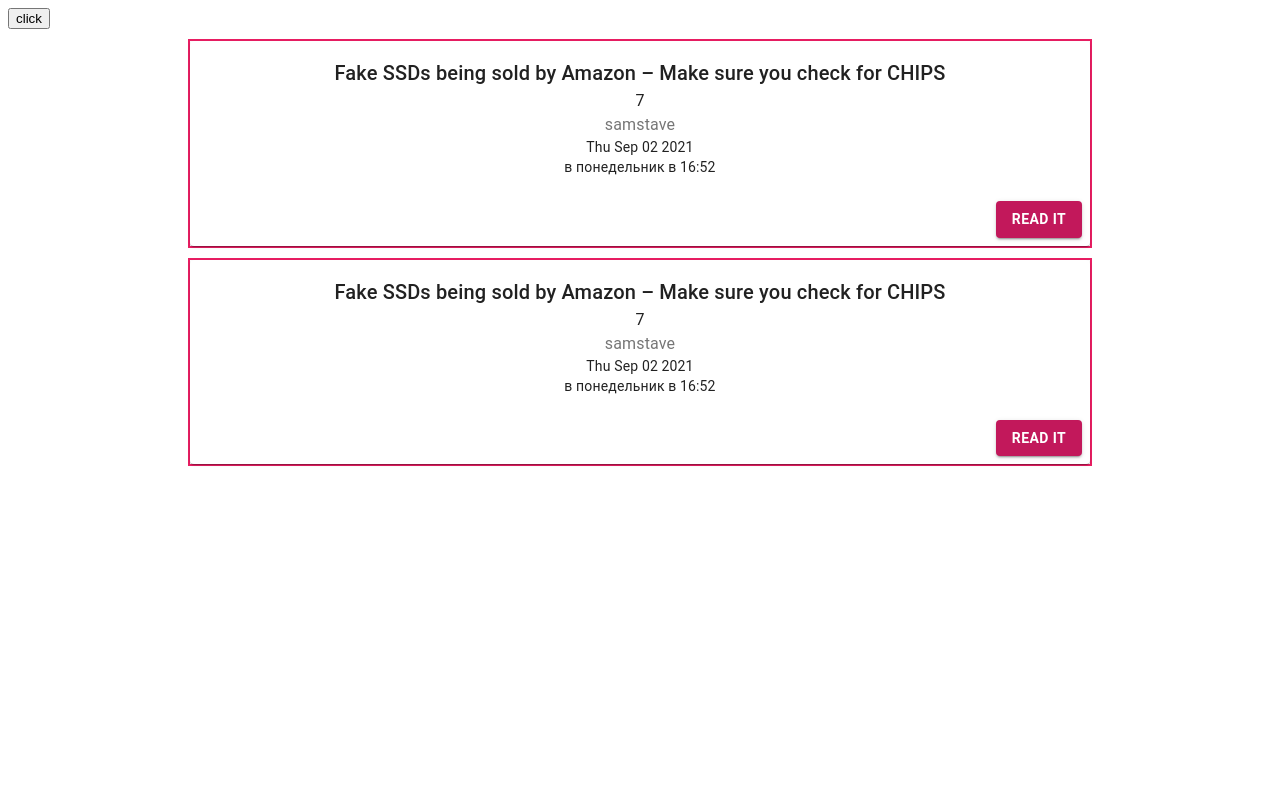
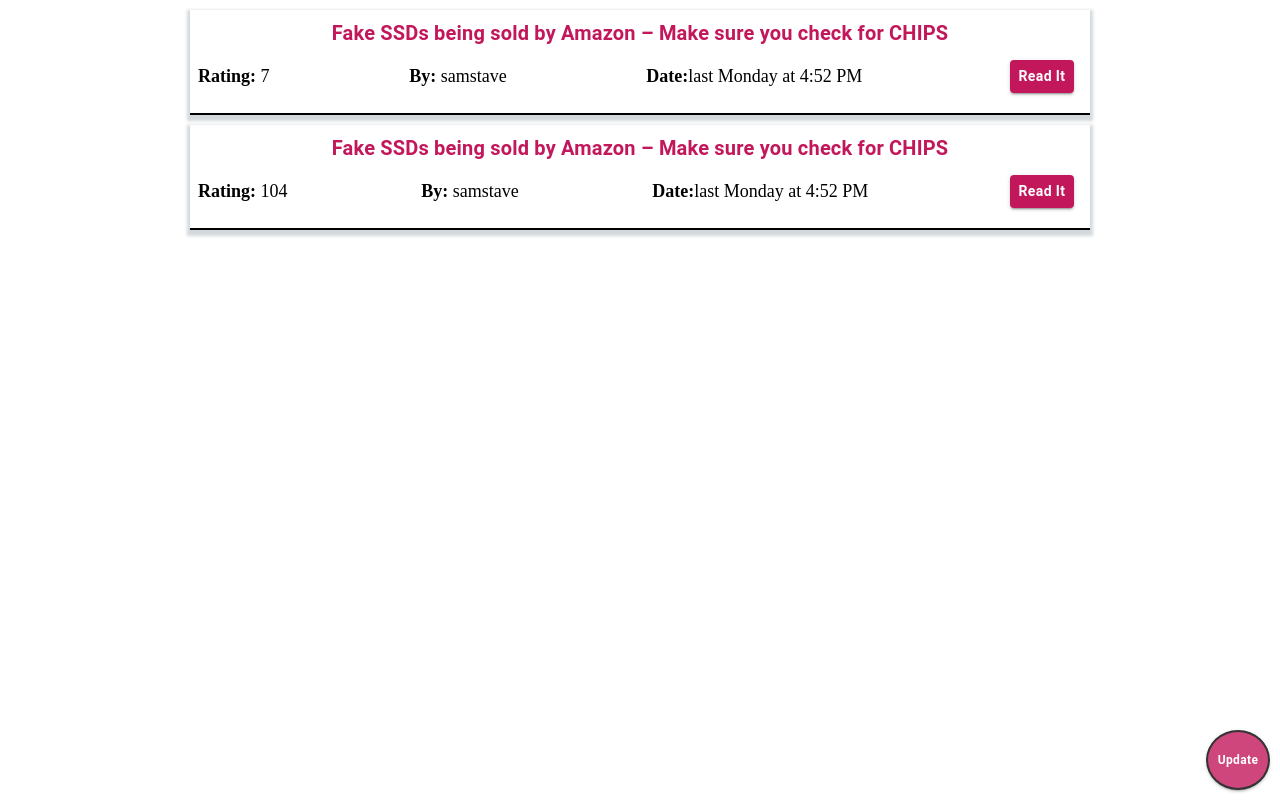
Before and after one commit to oloven1337/hacker-news, a React (Create React App) app: page / in a window 1280 px wide. Built offline with nearby package versions, Linux system fonts and the light colour scheme.

Commit message:
refactor and add styles

```diff
--- a/src/__data__/actions/comments.js
+++ b/src/__data__/actions/comments.js
@@ -39,7 +39,7 @@
             ))
         const comments = await Promise.all(promises)
         const childComments = comments.map(({ data }) => data)
-
+        console.log(childComments)
         dispatch({
             type: types.FETCH_CHILD_COMMENTS_SUCCESS,
             payload: childComments
--- a/src/__data__/actions/news.js
+++ b/src/__data__/actions/news.js
@@ -67,7 +67,7 @@
                     descendants: 3,
                     id: 28394402,
                     kids: [28395128, 28394667, 28394426],
-                    score: 7,
+                    score: 104,
                     time: 1630601573,
                     title: 'Fake SSDs being sold by Amazon – Make sure you check for CHIPS',
                     type: 'story'
--- a/src/__data__/reducers/comments.js
+++ b/src/__data__/reducers/comments.js
@@ -47,22 +47,17 @@
         case types.FETCH_CHILD_COMMENTS_REQUEST: {
             return {
                 ...state
-                // isFetching: true
             }
         }
         case types.FETCH_CHILD_COMMENTS_SUCCESS: {
-            const prevComments = putChildComments(state.comments, action.payload)
-            console.log(prevComments === state.comments)
             return {
                 ...state,
                 comments: putChildComments(state.comments, action.payload)
-                // isFetching: false
             }
         }
         case types.FETCH_CHILD_COMMENTS_ERROR: {
             return {
                 ...state,
-                // isFetching: false,
                 hasError: true
             }
         }
--- a/src/__data__/selectors/comments.js
+++ b/src/__data__/selectors/comments.js
@@ -1,2 +1 @@
 export const commentsSelector = state => state.comments.comments
-// export const commentsById = state => state.comment.commentsById
--- a/src/components/comment/comments.jsx
+++ b/src/components/comment/comments.jsx
@@ -13,10 +13,6 @@
         setClickPermission(true)
     }
 
-    // if (childComments) {
-    //     return childComments.map((comment) => <CommentItem key={comment.id} {...comment}/>)
-    // }
-
     return (
         <div>
             <CommentWrapper>
@@ -27,20 +23,13 @@
                     <p dangerouslySetInnerHTML={{ __html: text }}/>
                 </ParagraphStyled>
                 {kids.length !== 0 && !clickPermission
-                    ? (<ButtonStyled
-                        variant="contained"
-                        color="primary"
-                        onClick={handleClickComments}
-                    >
-                        Show more
-                    </ButtonStyled>)
-                    : null}
-                {/*{kids.length !== 0 && clickPermission && commentsByIdSelector*/}
-                {/*    ? commentsByIdSelector.map((element, i) => (*/}
-                {/*        <Comment key={i} {...element}/>*/}
-                {/*    ))*/}
-                {/*    : null*/}
-                {/*}*/}
+                && (<ButtonStyled
+                    variant="contained"
+                    color="primary"
+                    onClick={handleClickComments}
+                >
+                    Show more
+                </ButtonStyled>)}
                 {childComments && childComments.map((comment) => (
                     <CommentItem key={comment.id} {...comment}/>
                 ))}
@@ -48,13 +37,3 @@
         </div>
     )
 }
-
-// export const Comment = ({ comments }) => {
-//     return (
-//         <div>
-//             {comments.map((comment) => {
-//                 return <CommentItem key={comment.id} {...comment}/>
-//             })}
-//         </div>
-//     )
-// }
--- a/src/pages/main/index.jsx
+++ b/src/pages/main/index.jsx
@@ -1,20 +1,27 @@
-import React, { useRef, useState } from 'react'
+import React from 'react'
 import { useDispatch, useSelector } from 'react-redux'
 import { formatRelative, subDays } from 'date-fns'
-import { ru } from 'date-fns/locale'
 import { Link } from 'react-router-dom'
-import { Card, CardActions, CardContent, Typography } from '@material-ui/core'
+import { CardActions } from '@material-ui/core'
 
 import { isLoading, newsList } from '../../__data__/selectors/news'
 import { getAll } from '../../__data__/actions/news'
 
-import { NewsItem, ButtonStyled } from './style'
+import {
+    NewsItem,
+    ButtonStyled,
+    WrapperCard,
+    TextStyled,
+    CardStyled,
+    TitleStyled,
+    ButtonStyledUpdate,
+    Wrapper
+} from './style'
 
 const News = () => {
     const dispatch = useDispatch()
     const isFetching = useSelector(isLoading)
     const items = useSelector(newsList)
-    const intervalRef = useRef()
 
     React.useEffect(() => {
         // const intervalId = setInterval(() => {
@@ -36,30 +43,26 @@
     }
 
     return (
-        <>
-            <button onClick={handleClickUpdate}>click</button>
+        <Wrapper>
             {items.map(({ id, title, score, by, time, url, descendants } = {}) => {
                 return <NewsItem key={id}>
-                    <Card>
-                        <CardContent>
-                            <Typography variant="h6">
+                    <CardStyled>
+                        <TitleStyled>
                             {title}
-                            </Typography>
-                            <Typography component="h2">
-                                {score}
-                            </Typography>
-                            <Typography color="textSecondary">
-                                {by}
-                            </Typography>
-                            <Typography variant="body2" component="p">
-                                {new Date(time * 1000).toDateString()}
-                                <br/>
+                        </TitleStyled>
+                        <WrapperCard>
+                            <TextStyled variant="h6">
+                                <strong>Rating:</strong> {score}
+                            </TextStyled>
+                            <TextStyled>
+                                <strong>By:</strong> {by}
+                            </TextStyled>
+                            <TextStyled variant="body2">
+                                <strong>Date:</strong>
                                 {formatRelative(
                                     subDays(new Date(time * 1000), 3),
-                                    new Date(time * 1000), { locale: ru })}
-                                {/*{format(new Date(time * 1000).toTimeString())}*/}
-                            </Typography>
-                        </CardContent>
+                                    new Date(time * 1000))}
+                            </TextStyled>
                             <CardActions>
                                 <Link to={`/item/${id}`}>
                                     <ButtonStyled variant="contained" color="primary">
@@ -67,10 +70,13 @@
                                     </ButtonStyled>
                                 </Link>
                             </CardActions>
-                    </Card>
+                        </WrapperCard>
+
+                    </CardStyled>
                 </NewsItem>
             })}
-        </>
+            <ButtonStyledUpdate variant="contained" color="primary" onClick={handleClickUpdate}>Update</ButtonStyledUpdate>
+        </Wrapper>
     )
 }
 
--- a/src/pages/main/style.js
+++ b/src/pages/main/style.js
@@ -1,5 +1,5 @@
 import styled from 'styled-components'
-import { Button } from '@material-ui/core'
+import { Button, Typography } from '@material-ui/core'
 
 export const NewsItem = styled.div`
     max-width: 900px;
@@ -7,7 +7,8 @@
     margin: 10px auto;
     text-align: center;
     transition: .5s;
-    border: 2px solid #e91e63;
+    border-bottom: 2px solid #000;
+    box-shadow: 0 3px 3px 3px rgba(34, 60, 80, 0.2);
 
     a {
         margin-left: auto;
@@ -15,16 +16,68 @@
     }
 
     &:hover {
-        box-shadow: 0 7px 12px 4px rgba(34, 60, 80, 0.2);
+        box-shadow: 6px 6px 6px 6px rgba(34, 60, 80, 0.2);
     }
+
 `
 
 export const ButtonStyled = styled(Button)`
     margin-left: auto;
+    padding: 4px 6px;
     font-weight: bold;
     background-color: #c2185b;
+    font-size: 14px;
+    text-transform: capitalize;
 
     &:hover {
         background-color: #e91e63;
     }
+
+    @media (max-width: 768px) {
+        font-size: 10px;
+    }
 `
+export const ButtonStyledUpdate = styled(ButtonStyled)`
+    position: fixed;
+    max-width: inherit;
+    right: 10px;
+    bottom: 10px;
+    height: 60px;
+    width: 60px;
+    font-size: 12px;
+    opacity: .8;
+    border-radius: 50%;
+    border: 2px solid black;
+`
+export const WrapperCard = styled.div`
+    display: flex;
+    justify-content: space-between;
+    align-items: center;
+    padding: 0;
+
+`
+export const TitleStyled = styled(Typography)`
+    font-size: 20px;
+    font-weight: bold;
+    color: #c2185b;
+
+    @media (max-width: 768px) {
+        font-size: 16px;
+    }
+`
+export const TextStyled = styled.h3`
+    font-size: 18px;
+    font-weight: 500;
+
+    @media (max-width: 768px) {
+        font-size: 14px;
+    }
+`
+export const CardStyled = styled.div`
+    padding: 8px;
+`
+export const Wrapper = styled.div`
+    position: relative;
+    max-width: 1200px;
+    margin: 0 auto;
+`
--- a/src/pages/news-item/index.jsx
+++ b/src/pages/news-item/index.jsx
@@ -12,7 +12,9 @@
     const history = useHistory()
     const { isFetching, by, time, text, url, title, kids } = useNewsItem()
     const goBackHandler = React.useCallback(
-        () => history.push('/'),
+        () => {
+            history.push('/')
+        },
         [history]
     )
 
```
Lines whose indentation alone changed are shown as unchanged.
